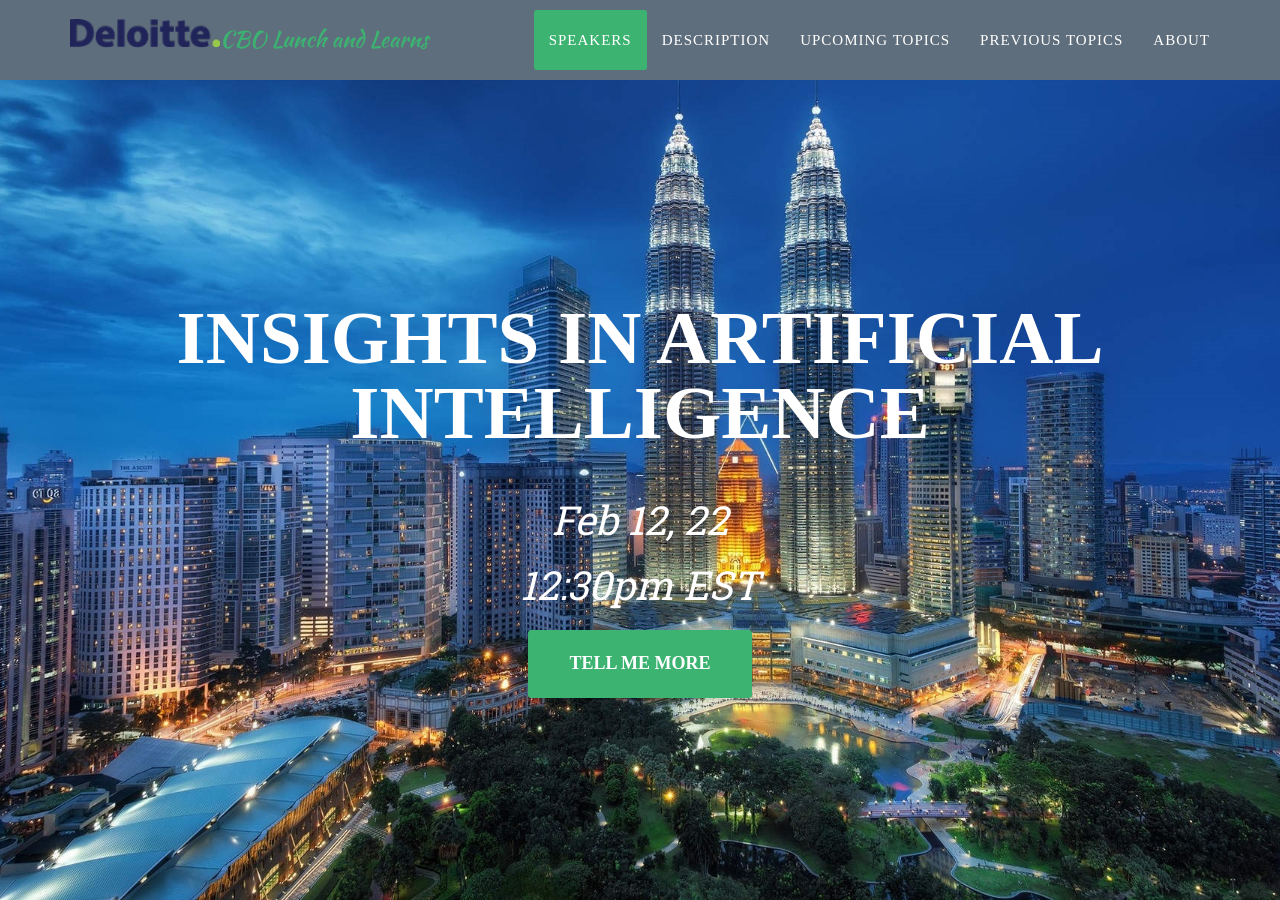
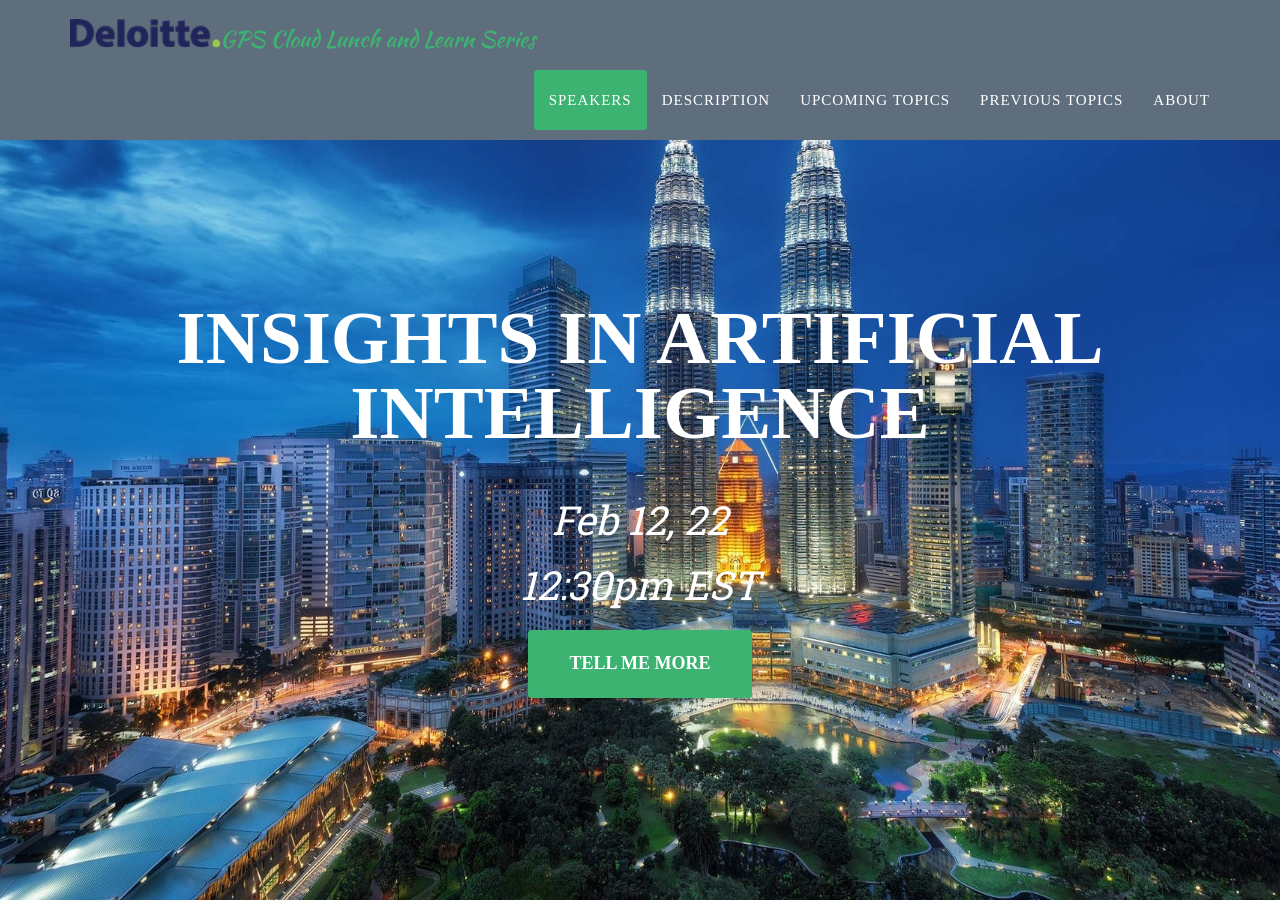
Before and after one commit to jlgrock/lunch-and-learn-jekyll-theme, a Jekyll site: the page built from index.html, in a window 1280 px wide and 900 px high. Built offline with Jekyll 4.4.1, drawn with Linux system fonts in a browser that asks for light colours; some web fonts are replaced.

Commit message:
fixing minor naming issue

```diff
--- a/_includes/navigation.html
+++ b/_includes/navigation.html
@@ -10,7 +10,7 @@
                 <span class="icon-bar"></span>
                 <span class="icon-bar"></span>
             </button>
-            <a class="navbar-brand page-scroll" href="/"><img src="/assets/img/logos/deloitte.png" style="margin-top:-15px" width="150px" alt="icon-about" />CBO Lunch and Learns</a>
+            <a class="navbar-brand page-scroll" href="/"><img src="/assets/img/logos/deloitte.png" style="margin-top:-15px" width="150px" alt="icon-about" />GPS Cloud Lunch and Learn Series</a>
 
         </div>
 
```
